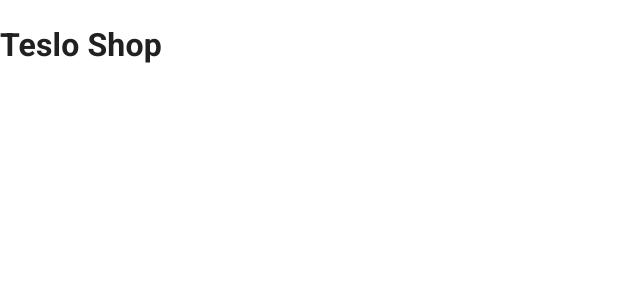
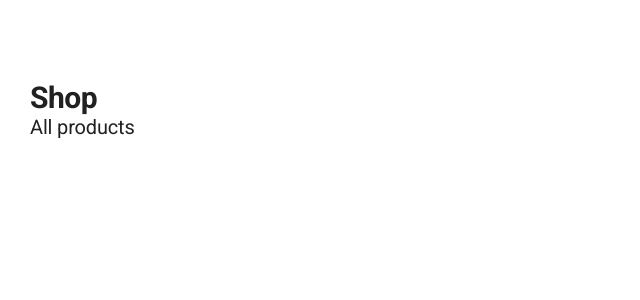
Before and after one commit to serdeliverance/teslo-clone, a Next.js app: page / in a window 1280 px wide. Shown: the top 300 px of the page, without its empty margins (0-640 px from the left). Built offline with nearby package versions, Linux system fonts and the light colour scheme.

Commit message:
layout
Signed-off-by: Sergio Cano <canosergio90@gmail.com>

```diff
--- /dev/null
+++ b/components/layouts/ShopLayout.tsx
@@ -0,0 +1,35 @@
+import Head from 'next/head'
+import React, { FC, ReactNode } from 'react'
+
+interface Props {
+    title: string
+    pageDescription: string
+    imageFullUrl?: string
+    children: ReactNode
+}
+export const ShopLayout: FC<Props> = ({ children, title, pageDescription, imageFullUrl }) => {
+  return (
+    <>
+        <Head>
+            <title>{title}</title>
+        </Head>
+
+        <nav>
+            {/* Navbar */}
+        </nav>
+
+        <main style={{
+            margin: '80px auto',
+            maxWidth: '1440px',
+            padding: '0px 30px'
+        }}>
+            { children }
+        </main>
+
+        {/* Footer */}
+        <footer>
+            {/* TODO custom footer */}
+        </footer>
+    </>
+  )
+}
--- /dev/null
+++ b/components/layouts/index.ts
@@ -0,0 +1 @@
+export * from './ShopLayout'
--- a/pages/index.tsx
+++ b/pages/index.tsx
@@ -1,8 +1,13 @@
+import { Typography } from '@mui/material'
 import type { NextPage } from 'next'
+import { ShopLayout } from '../components/layouts'
 
 const Home: NextPage = () => {
   return (
-      <h1>Teslo Shop</h1>
+    <ShopLayout title='Teslo Shop' pageDescription='Find the best products here'>
+      <Typography variant='h1' component='h1'>Shop</Typography>
+      <Typography variant='h2' sx={{ mb: 1}}>All products</Typography>
+    </ShopLayout>
   )
 }
 
```
